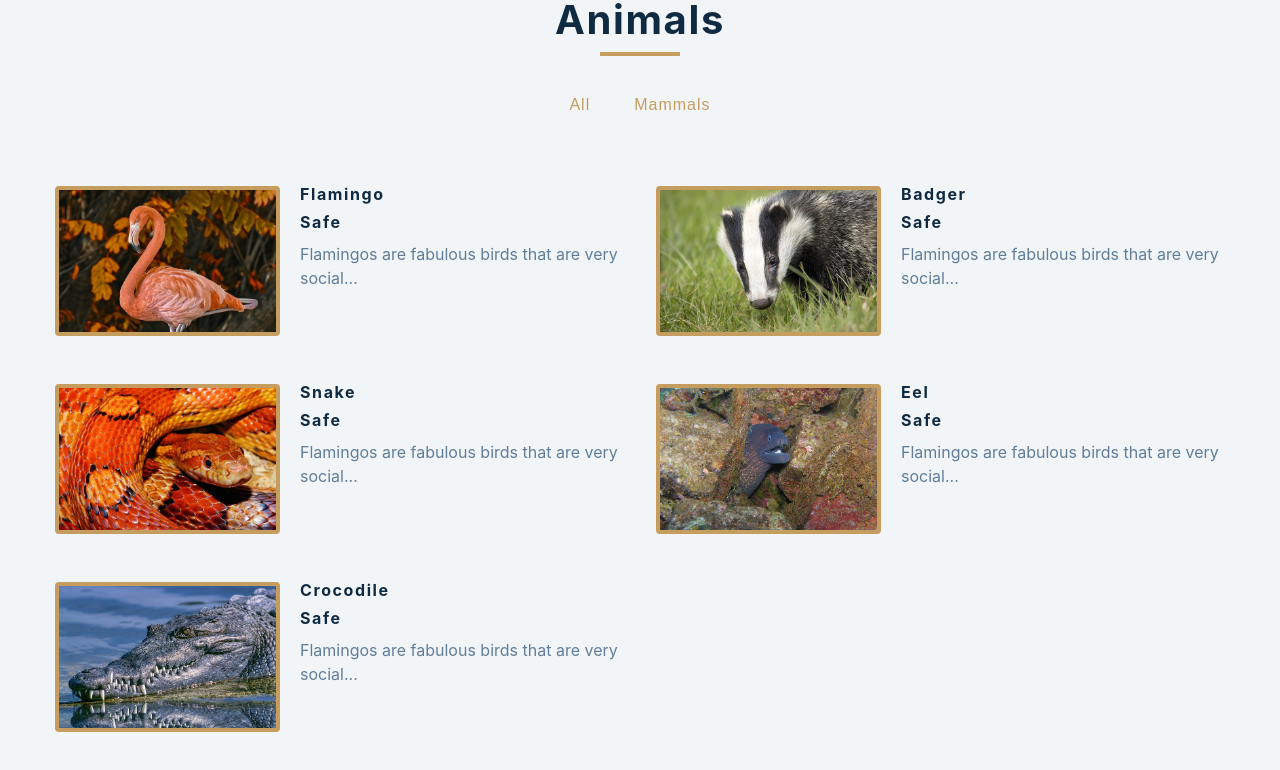
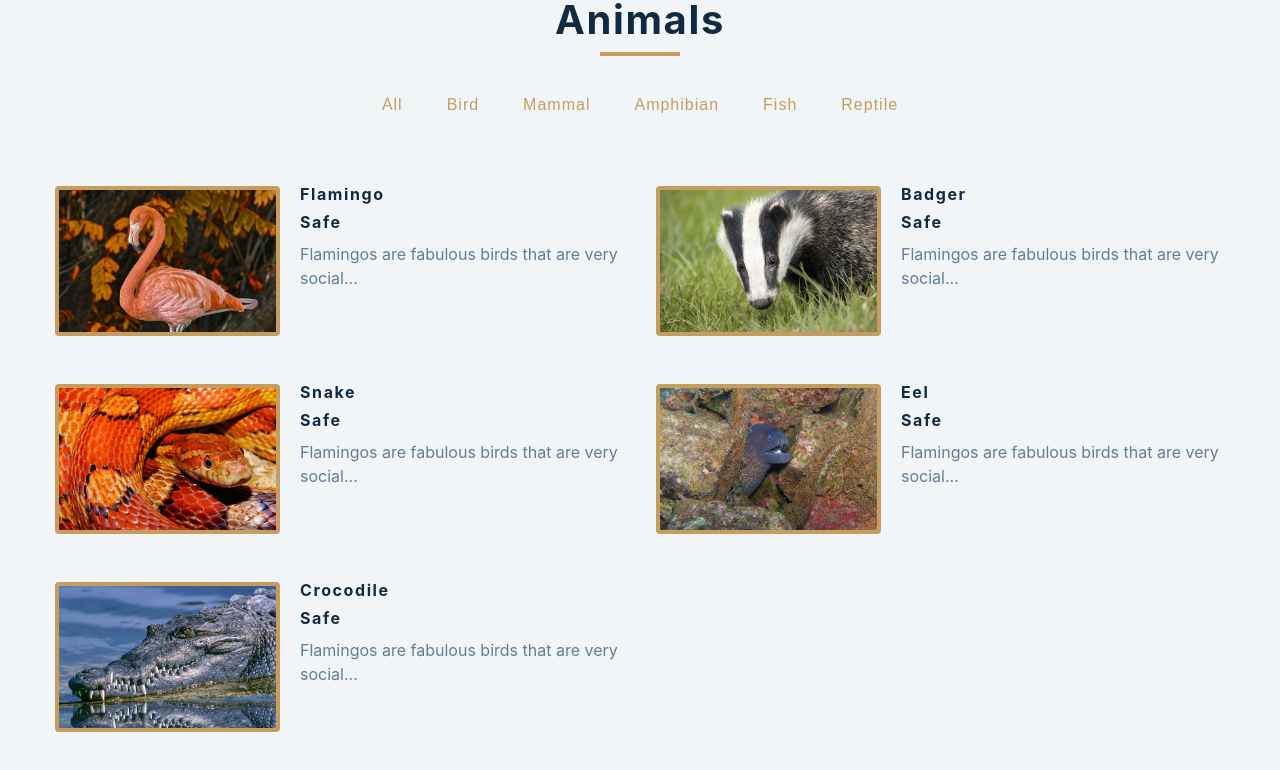
Before and after one commit to snowleopardAlexa/animal-groups-app, a React (Create React App) app: page / in a window 1280 px wide. Shown: the top 770 px of the page. Built offline with nearby package versions, Linux system fonts and the light colour scheme.

Commit message:
add animals to animal comp

```diff
--- a/src/App.js
+++ b/src/App.js
@@ -17,23 +17,20 @@ function App() {
       return;
     }
     const newAnimals = animals.filter((animal) => animal.category === category);
-    setAnimalSpecies(newAnimals)
+    setAnimalSpecies(newAnimals);
   };
 
   return (
     <div className="app">
        <div className="title">
          <h2>Animals</h2>
-         <div className="underline">
-
-         </div>
-
+         <div className="underline"></div>
        </div>
        <Categories
          categories={categories}
          filterAnimals={filterAnimals}
         />
-       <Animal />
+       <Animal animals={animalSpecies} />
     </div>
   );
 }
--- a/src/components/Animal.jsx
+++ b/src/components/Animal.jsx
@@ -1,6 +1,4 @@
-import animals from '../data/data';
-
-const Animal = () => {
+const Animal = ({ animals }) => {
   return (
     <div className="section-center">
       {animals.map((animalSpecies) => {
--- a/src/components/Categories.jsx
+++ b/src/components/Categories.jsx
@@ -1,14 +1,18 @@
-
-
 const Categories = ({ categories, filterAnimals }) => {
   return (
     <div className="btn-container">
-       <button className="filter-btn" onClick={() => filterAnimals('all')}>
-         All
-       </button>
-       <button className="filter-btn" onClick={() => filterAnimals('mammals')}>
-         Mammals
-       </button>
+       {categories.map((category, index) => {
+          return (
+            <button
+              type="button"
+              className="filter-btn"
+              key={index}
+              onClick={() => filterAnimals(category)}
+            >
+            {category}
+            </button>
+          );
+       })}
     </div>
   );
 };
```
